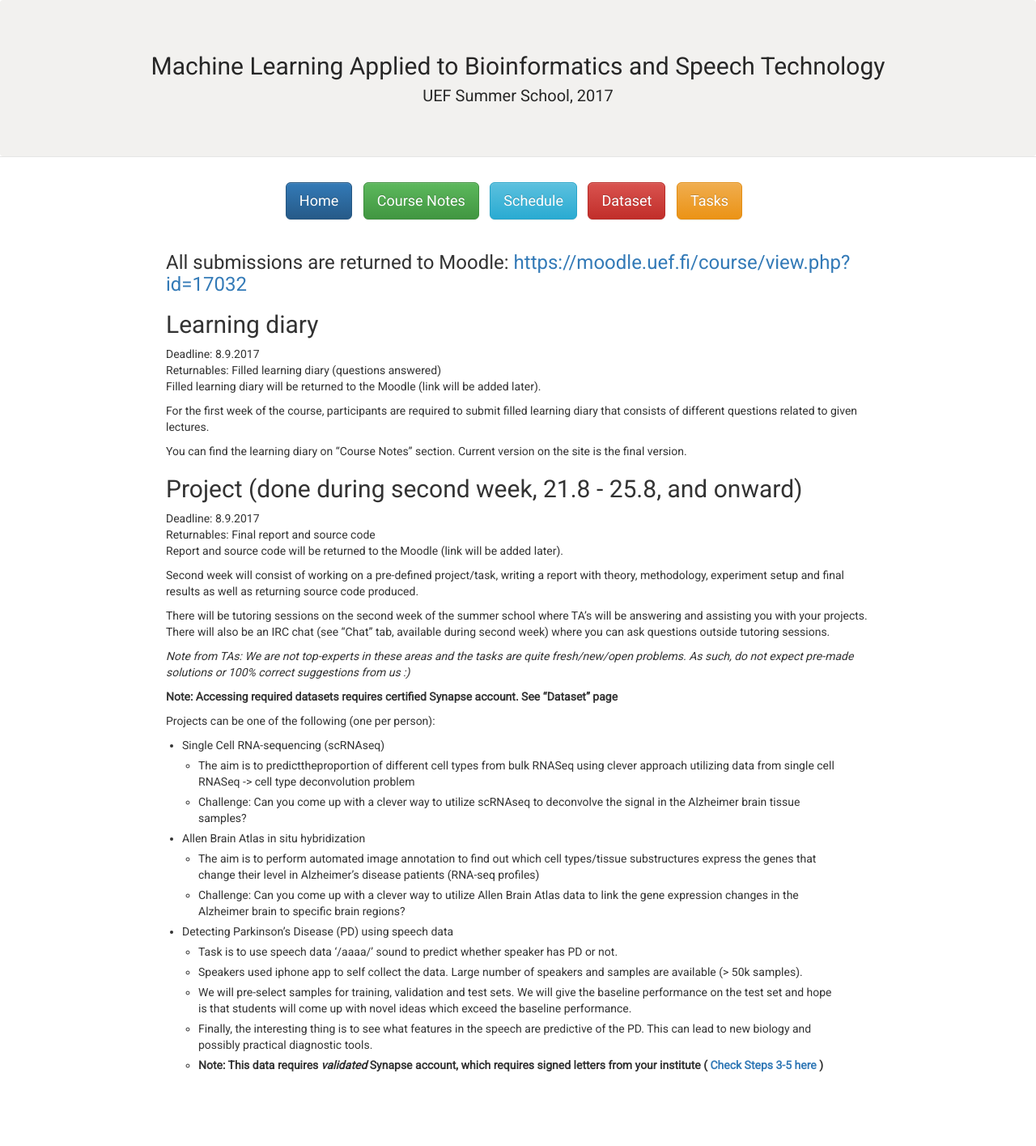
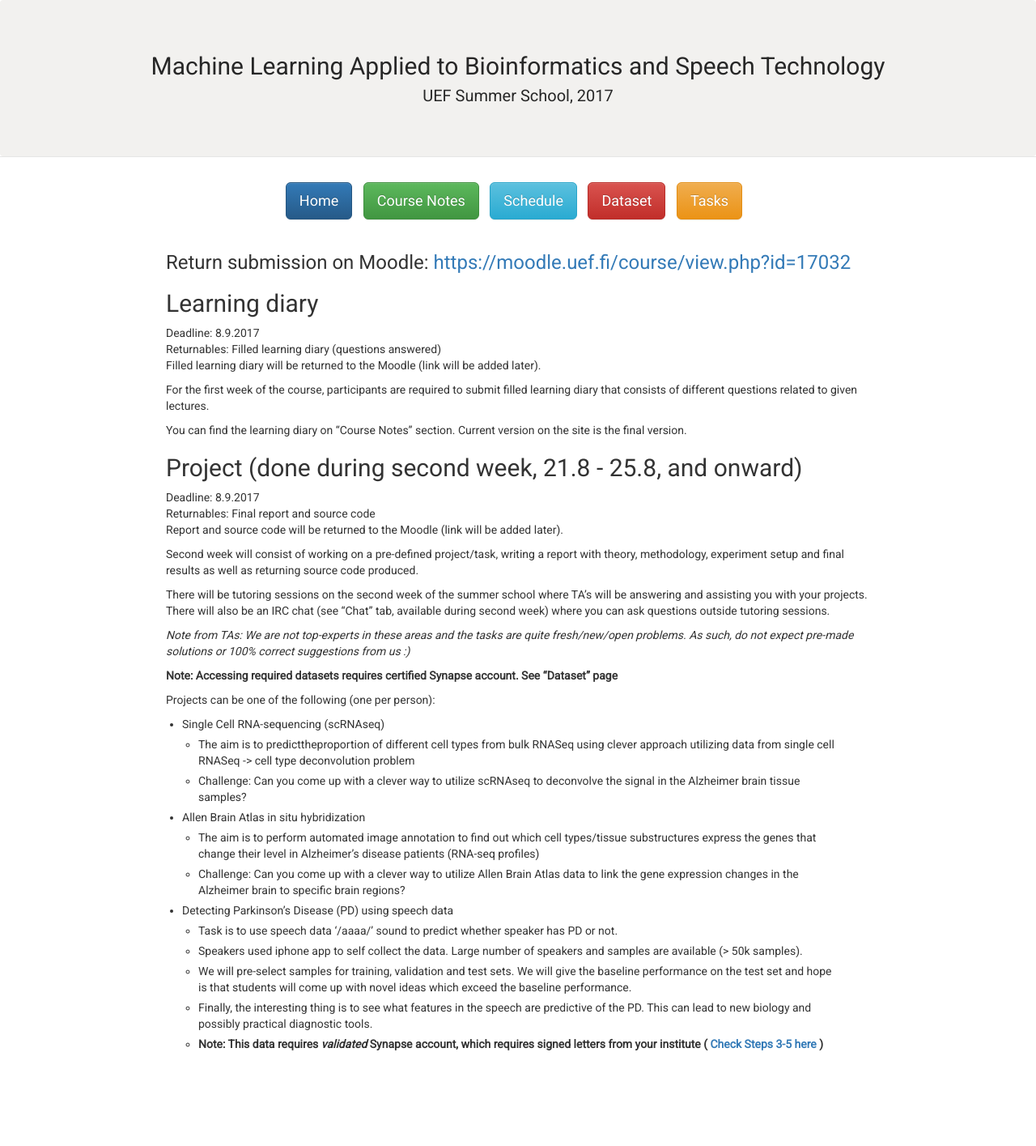
Before and after one commit to abrahamwoubie/Summer_School_RL, a Jekyll site: the page built from tasks.md, in a window 1280 px wide. Shown: the whole page at 81% size. Built offline with Jekyll 4.4.1, drawn with Linux system fonts in a browser that asks for light colours; nearby versions of some CDN libraries; after the commit the page ends 1389 px from its top, so only the background shows below that.

Commit message:
Tweaking text

```diff
--- a/tasks.md
+++ b/tasks.md
@@ -5,7 +5,7 @@ title: Tasks | MLABST'17
 
 {% include buttons.html %}
 
-### All submissions are returned to Moodle: [https://moodle.uef.fi/course/view.php?id=17032](https://moodle.uef.fi/course/view.php?id=17032)
+### Return submission on Moodle: [https://moodle.uef.fi/course/view.php?id=17032](https://moodle.uef.fi/course/view.php?id=17032)
 
 ## Learning diary
 Deadline: 8.9.2017 <br>
```
